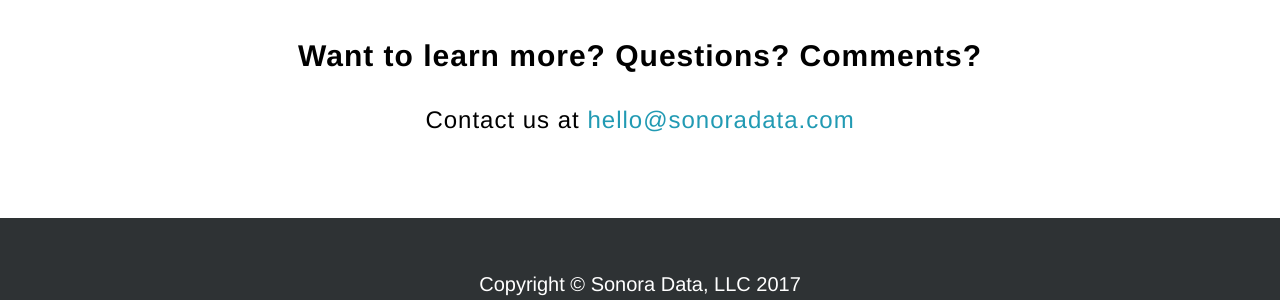
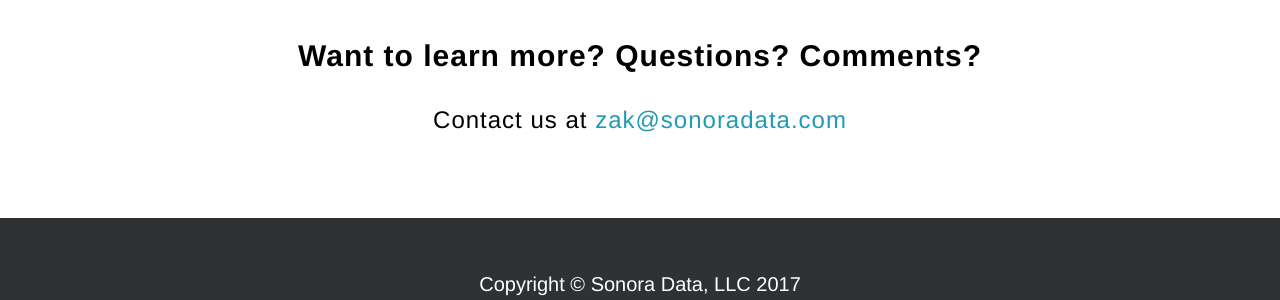
Before and after one commit to sonoradata/sonoradata, a Jekyll site: the page built from index.html, in a window 1280 px wide and 900 px high, scrolled down 2872 px. Shown: the part 550-850 px from the top of the window. Built offline with Jekyll 4.4.1, drawn with Linux system fonts in a browser that asks for light colours; comment, search, counter and statistics services are not loaded.

Commit message:
changed email

```diff
--- a/_includes/contact.html
+++ b/_includes/contact.html
@@ -3,6 +3,6 @@
         <div class="row">
             <div class="col-lg-12">
                 <h2>Want to learn more? Questions? Comments?</h2>
-                <h3 style="font-weight: 500">Contact us at <a href="mailto:hello@sonoradata.com">hello@sonoradata.com</a></h3>
+                <h3 style="font-weight: 500">Contact us at <a href="mailto:zak@sonoradata.com">zak@sonoradata.com</a></h3>
         </div>
     </section>
```
